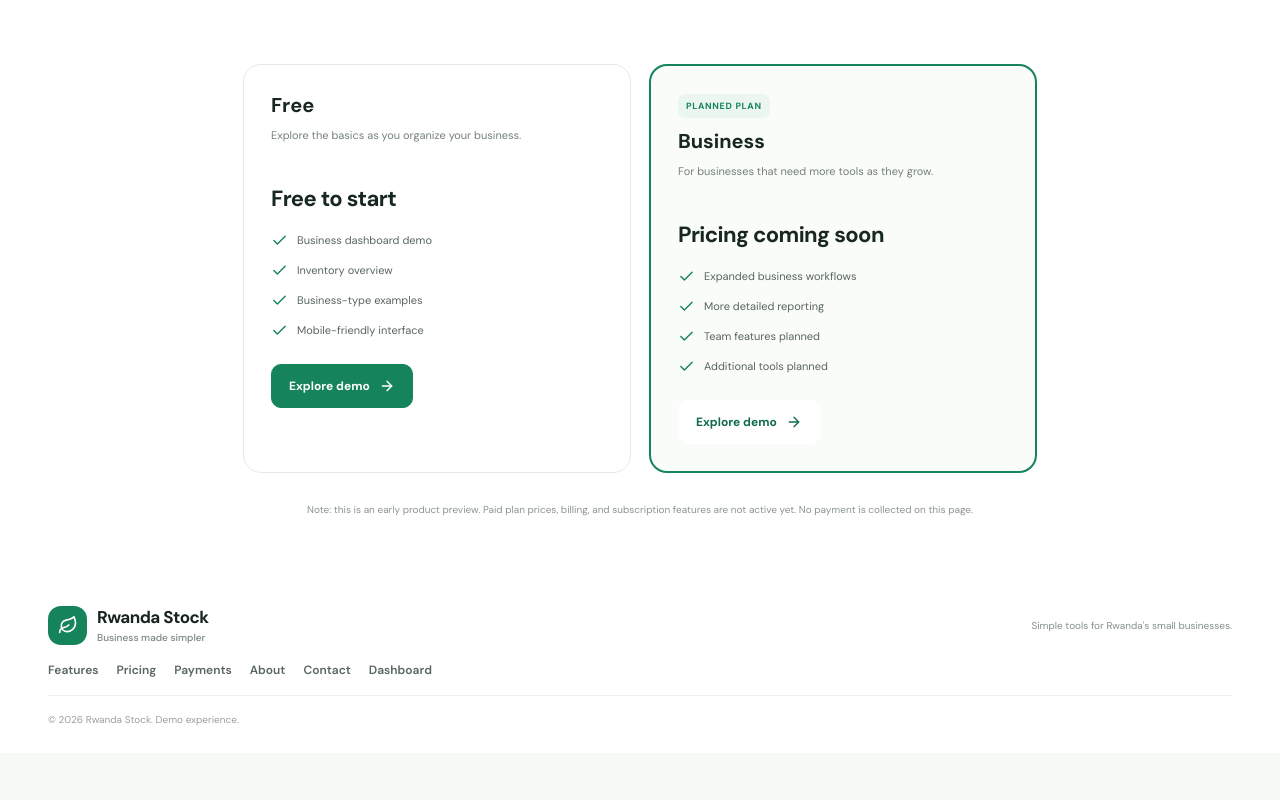
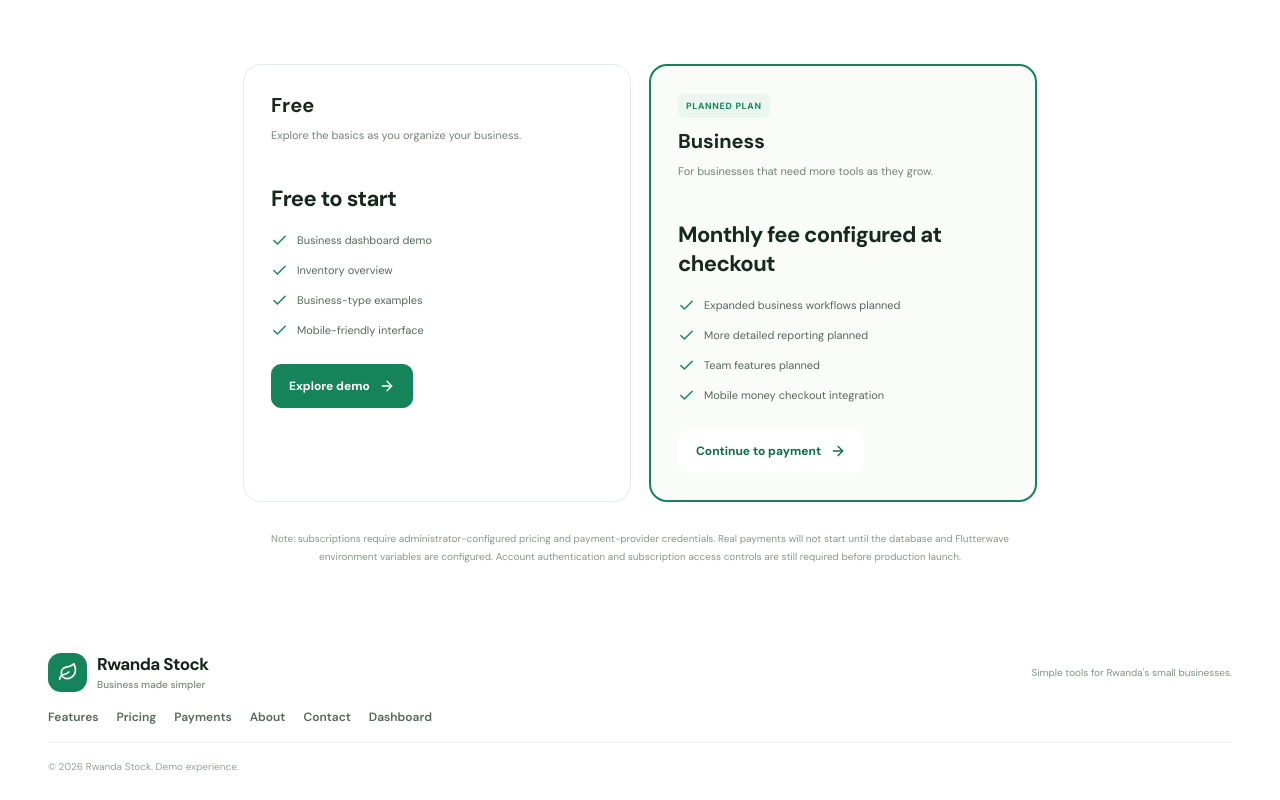
Before and after one commit to G-tech-dev/Rwanda-Stock, a Next.js app: page /pricing in a window 1280 px wide. Shown: the part 383-1183 px from the top of the page. Before the commit the page ends 1136 px from the top, so only its background shows below. Built offline with nearby package versions, Linux system fonts and the light colour scheme.

Commit message:
Link planned subscription checkout from pricing page

```diff
--- a/app/pricing/page.tsx
+++ b/app/pricing/page.tsx
@@ -4,13 +4,13 @@ import { MarketingLayout } from "../components/marketing";
 
 const plans = [
   { name: "Free", price: "Free to start", description: "Explore the basics as you organize your business.", items: ["Business dashboard demo", "Inventory overview", "Business-type examples", "Mobile-friendly interface"], featured: false },
-  { name: "Business", price: "Pricing coming soon", description: "For businesses that need more tools as they grow.", items: ["Expanded business workflows", "More detailed reporting", "Team features planned", "Additional tools planned"], featured: true },
+  { name: "Business", price: "Monthly fee configured at checkout", description: "For businesses that need more tools as they grow.", items: ["Expanded business workflows planned", "More detailed reporting planned", "Team features planned", "Mobile money checkout integration"], featured: true },
 ];
 
 export default function PricingPage() {
   return <MarketingLayout><main className="inner-page">
     <section className="inner-hero"><span className="section-kicker">SIMPLE PLANS</span><h1>Start simple. <span>Grow when you're ready.</span></h1><p>Rwanda Stock is planned around a free starting option and paid subscriptions for businesses that need more capabilities.</p></section>
-    <section className="pricing-grid">{plans.map(plan=><article key={plan.name} className={`pricing-card ${plan.featured ? "pricing-featured" : ""}`}>{plan.featured && <span className="pricing-label">PLANNED PLAN</span>}<h2>{plan.name}</h2><p>{plan.description}</p><div className="pricing-price">{plan.price}</div><ul>{plan.items.map(item=><li key={item}><Check size={17}/>{item}</li>)}</ul><Link href="/dashboard" className={`marketing-button ${plan.featured ? "light" : ""}`}>Explore demo <ArrowRight size={16}/></Link></article>)}</section>
-    <p className="pricing-note">Note: this is an early product preview. Paid plan prices, billing, and subscription features are not active yet. No payment is collected on this page.</p>
+    <section className="pricing-grid">{plans.map(plan=><article key={plan.name} className={`pricing-card ${plan.featured ? "pricing-featured" : ""}`}>{plan.featured && <span className="pricing-label">PLANNED PLAN</span>}<h2>{plan.name}</h2><p>{plan.description}</p><div className="pricing-price">{plan.price}</div><ul>{plan.items.map(item=><li key={item}><Check size={17}/>{item}</li>)}</ul><Link href={plan.featured ? "/payments" : "/dashboard"} className={`marketing-button ${plan.featured ? "light" : ""}`}>{plan.featured ? "Continue to payment" : "Explore demo"} <ArrowRight size={16}/></Link></article>)}</section>
+    <p className="pricing-note">Note: subscriptions require administrator-configured pricing and payment-provider credentials. Real payments will not start until the database and Flutterwave environment variables are configured. Account authentication and subscription access controls are still required before production launch.</p>
   </main></MarketingLayout>;
 }
```
